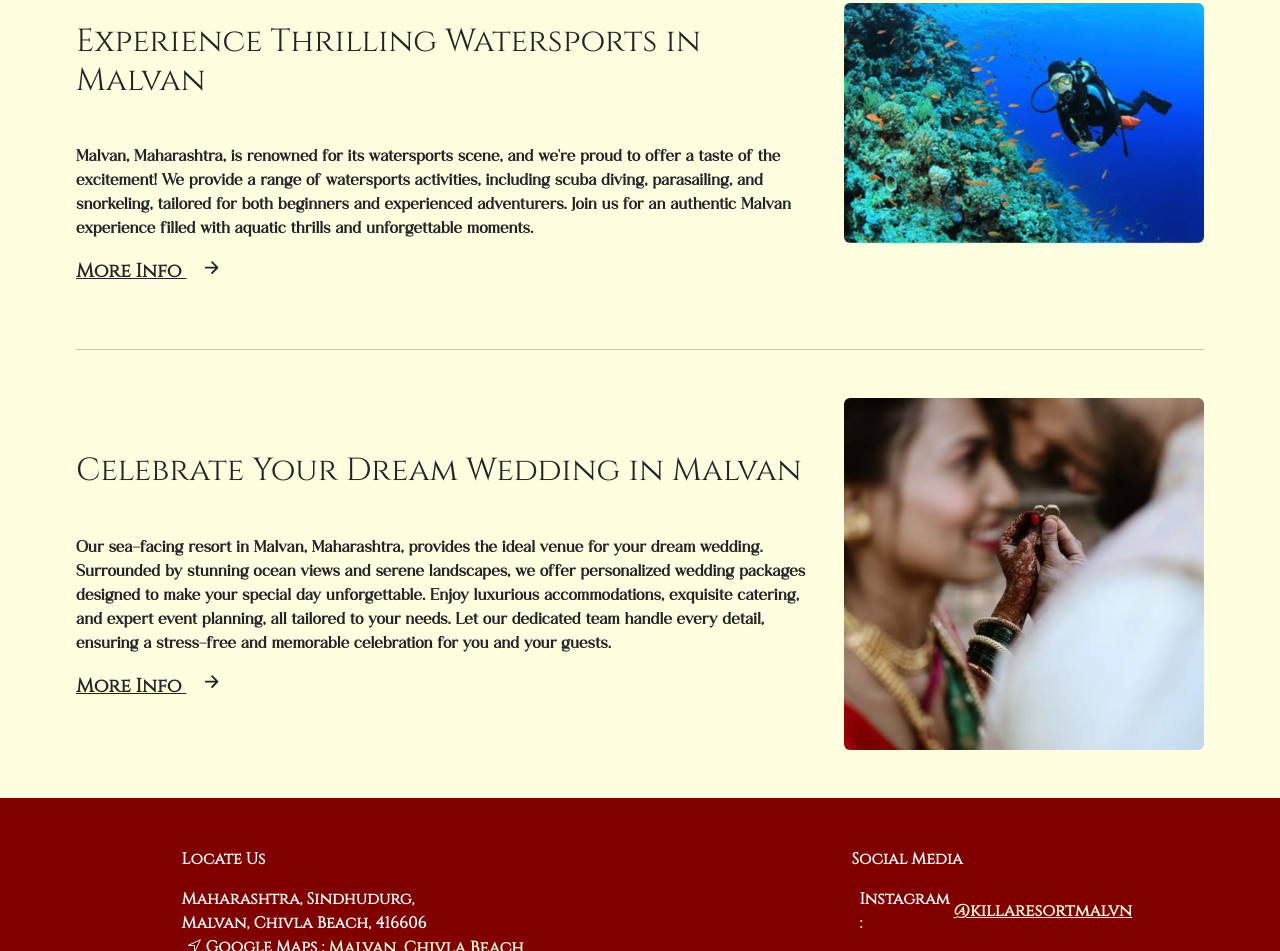
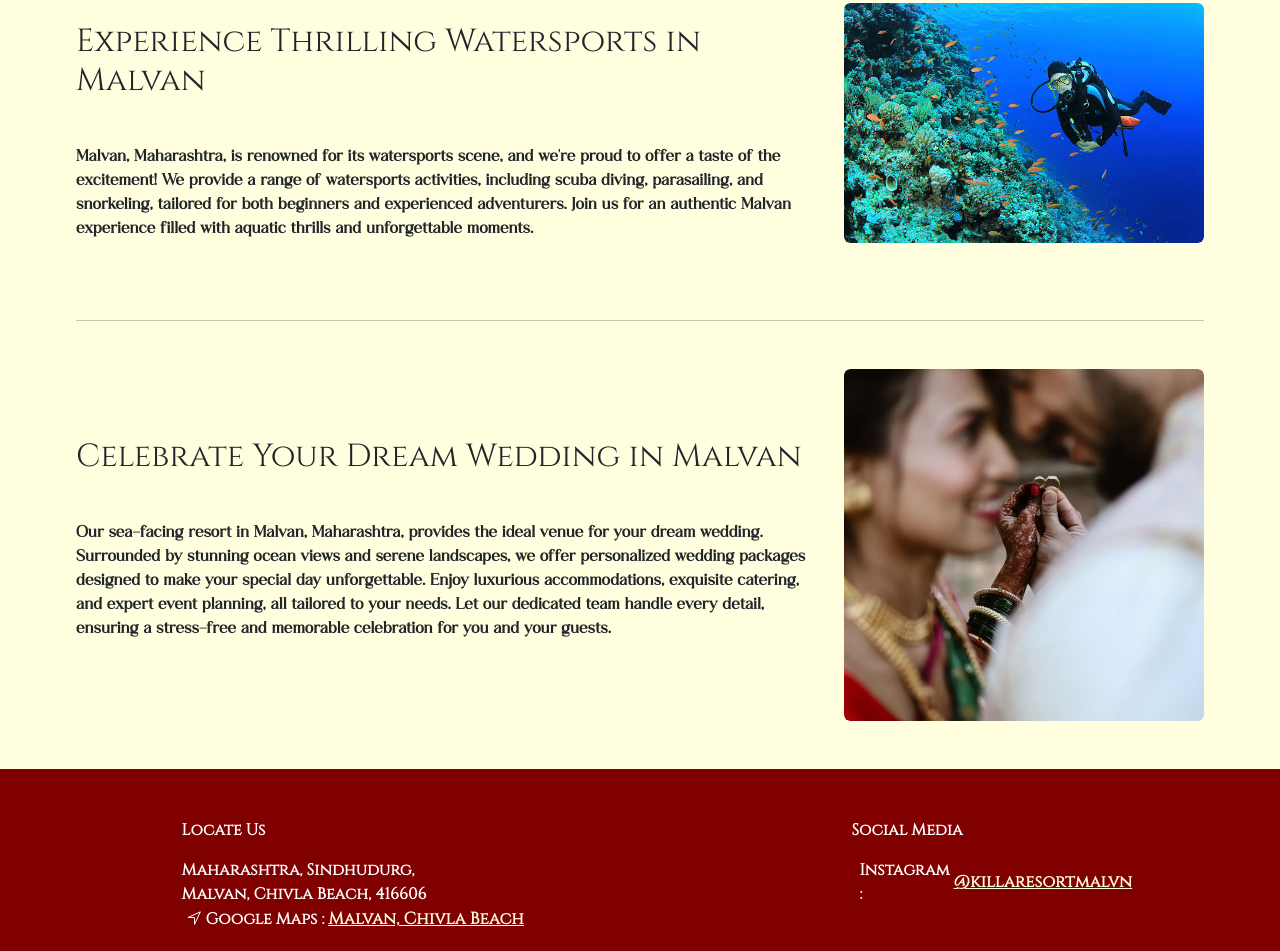
Before and after one commit to jayesh-kambli/Resort, a plain HTML site: page index.html in a window 1280 px wide. Shown: the part 1142-2093 px from the top of the page. Drawn offline with nearby package versions, Linux system fonts and the light colour scheme.

Commit message:
fixed index buttons

```diff
--- a/index.html
+++ b/index.html
@@ -132,10 +132,10 @@
                             scuba diving, parasailing, and snorkeling, tailored for both beginners and experienced
                             adventurers. Join us for an authentic Malvan experience filled with aquatic thrills and
                             unforgettable moments.</p>
-                        <a id="scubaBtn"
+                        <!-- <a id="scubaBtn"
                             class="btn rounded-pill d-flex justify-content-start align-items-start bold p-0"
                             style="background-color: rgba(0,0,0,0); border: 0px;"><u>More Info <ion-icon
-                                    name="arrow-forward-outline" class="ms-3"></ion-icon></u></a>
+                                    name="arrow-forward-outline" class="ms-3"></ion-icon></u></a> -->
                     </div>
                     <div class="col-md-12 col-lg-4">
                         <div class="containerForZoom rounded">
@@ -156,10 +156,10 @@
                             luxurious accommodations, exquisite catering, and expert event planning, all tailored to
                             your needs. Let our dedicated team handle every detail, ensuring a stress-free and memorable
                             celebration for you and your guests.</p>
-                        <a id="weddingBtn"
+                        <!-- <a id="weddingBtn"
                             class="btn rounded-pill d-flex justify-content-start align-items-start bold p-0"
                             style="background-color: rgba(0,0,0,0); border: 0px;"><u>More Info <ion-icon
-                                    name="arrow-forward-outline" class="ms-3"></ion-icon></u></a>
+                                    name="arrow-forward-outline" class="ms-3"></ion-icon></u></a> -->
                     </div>
                     <div class="col-md-12 col-lg-4">
                         <div class="containerForZoom rounded">
```
